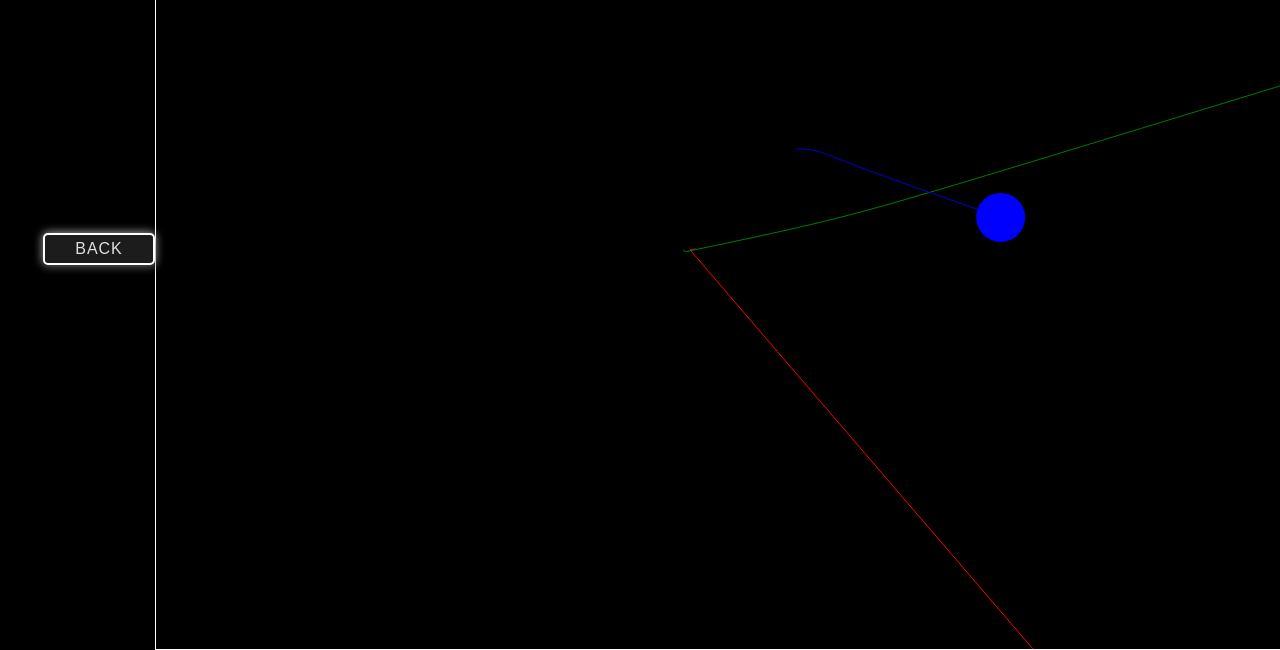
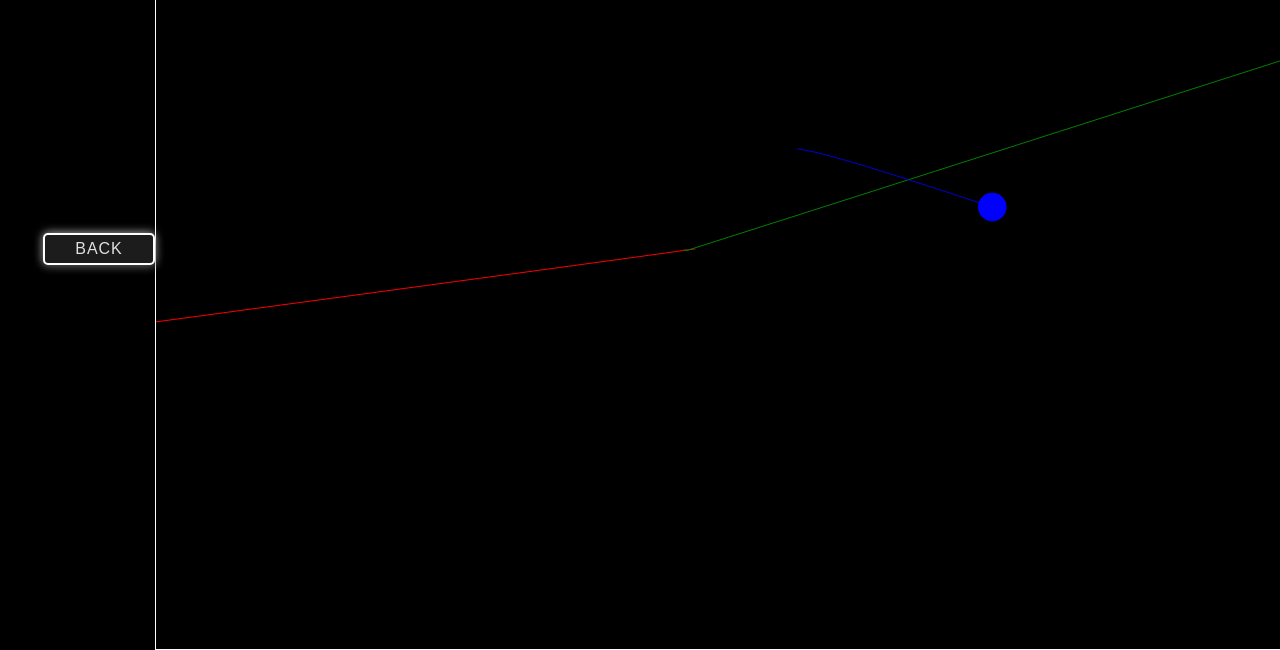
Before and after one commit to xtrdnrmnd/orrery, a plain HTML site: page three_bodies_problem.html in a window 1280 px wide. Shown: the part 151-801 px from the top of the page. Drawn offline with Linux system fonts and the light colour scheme.

Commit message:
add randomizer to 3 bodies problem

```diff
--- a/three_bodies_problem.js
+++ b/three_bodies_problem.js
@@ -4,8 +4,8 @@ const ctx = canvas.getContext("2d");
 canvas.width = window.innerWidth;
 canvas.height = window.innerHeight;
 
-const G = 1;
-const dt = 0.6;
+const G = 2;
+const dt = 0.8;
 
 // Body class with a tracking mechanism
 class Body {
@@ -77,10 +77,10 @@ class Body {
 
 // Create three bodies
 const bodies = [
-    new Body(canvas.width / 2 - 100, canvas.height / 2, 100, 0, 0, "red"),
-    new Body(canvas.width / 3 + 100, canvas.height / 2, 100, 0, 1, "green"),
-    new Body(canvas.width / 2, canvas.height / 2 - 100, 150, 1, 0, "blue")
-    // new Body(canvas.width / 2 - 50, canvas.height / 2 - 100, 50, 2, 2, "orange")
+    new Body(canvas.width / 2 - 100, canvas.height / 2, Math.random() * 100 + 50, 0, 0, "red"),
+    new Body(canvas.width / 3 + 100, canvas.height / 2, Math.random() * 100 + 50, 0, 1, "green"),
+    new Body(canvas.width / 2, canvas.height / 2 - 100, Math.random() * 100 + 50, 1, 0, "blue")
+    // new Body(canvas.width / 2 - 50, canvas.height / 2 - 100, Math.random() * 100 + 50, 2, 2, "orange")
 ];
 
 // Main animation loop
```
Also changed, not shown: three_bodies_problem.html (+1 -1 lines).
